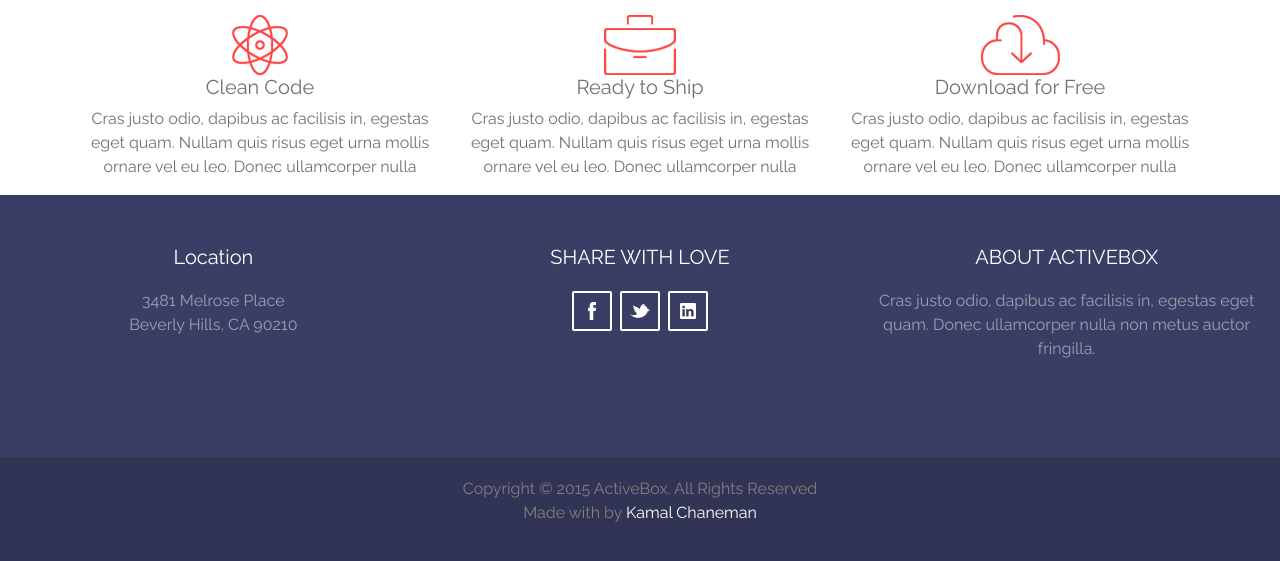
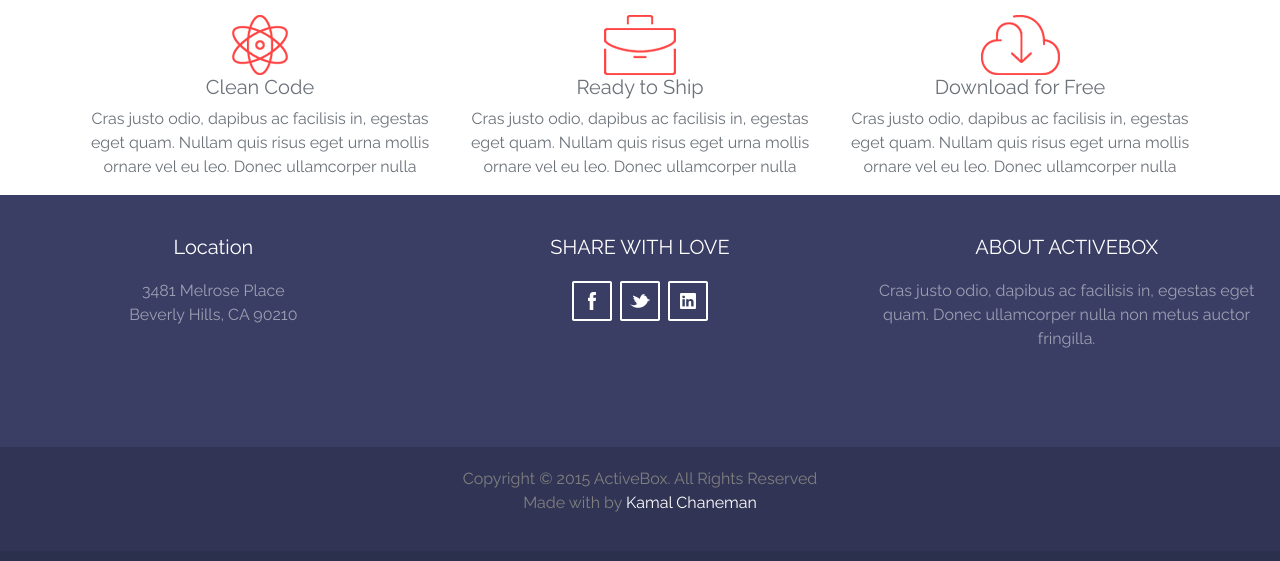
Before and after one commit to karenmanzur/SmoothOperators-Desarrollo-Web, a PHP site: page / in a window 1280 px wide. Shown: the part 915-1476 px from the top of the page. After the commit the page ends 1427 px from the top, so only its background shows below. Run offline with PHP 8.4, Linux system fonts and the light colour scheme; some libraries are stand-ins or nearby versions.

Commit message:
little Fix
- css
- index

```diff
--- a/css/estilo.css
+++ b/css/estilo.css
@@ -85,7 +85,7 @@ footer {
 }
   .footer-top {
     background-color: #3a3e64;
-    padding-top: 50px;
+    padding-top: 40px;
 }
   .footer-bottom {
     background-color: #313454;
@@ -96,8 +96,6 @@ footer {
 }
   .footer h5 {
     color: #fff;
-}
-  .footer h5 {
     margin-bottom: 20px;
 }
   .footer-top p {
@@ -111,7 +109,7 @@ footer {
 }
   .footer .share {
     margin-top: 0;
-    width: 100;
+    width: 100%;
 }
     .footer .share li {
       display: inline-block;
--- a/index.html
+++ b/index.html
@@ -104,7 +104,7 @@
                     </div>
                 </div>
             </div>
-        </div><!-- footer top -->
+        </div>
         <div class="footer-bottom">
             <div class="container">
                 <div class="col-md-12">
```
